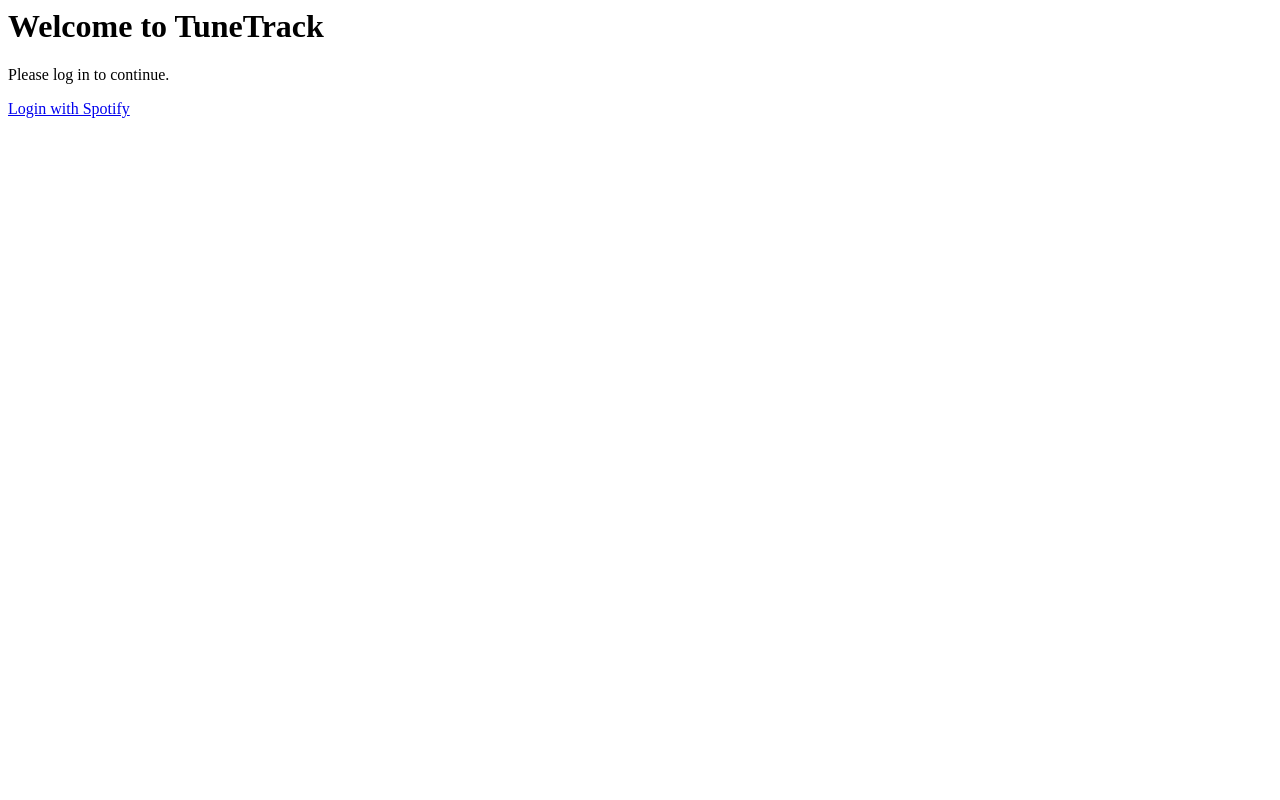
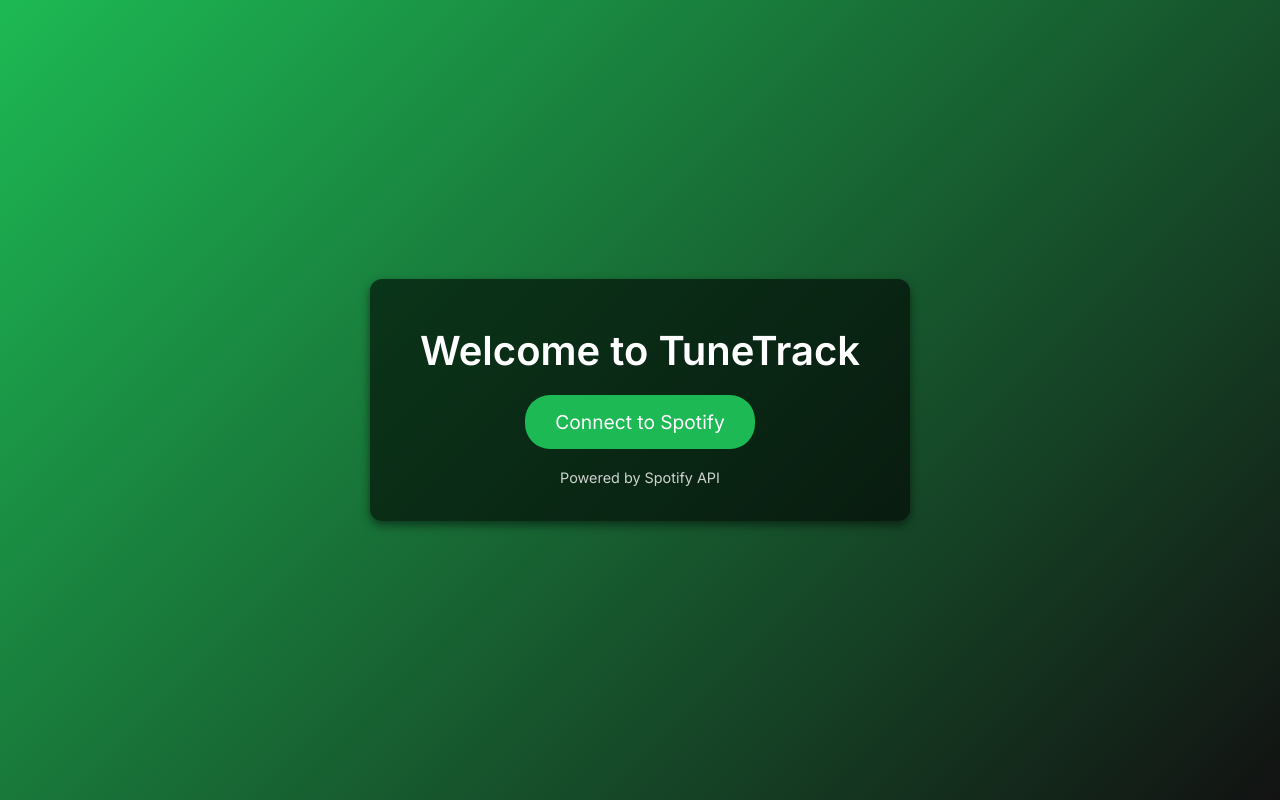
Before and after one commit to williamjones0471/TuneTrack, a Django app: page /login/ in a window 1280 px wide. Run offline with Django 5.2, Linux system fonts and the light colour scheme.

Commit message:
Add styling for the login page

```diff
--- a/musicapp/static/musicapp/styles.css
+++ b/musicapp/static/musicapp/styles.css
@@ -1,6 +1,6 @@
 body{
     padding: 10px;
-    background-color: #000000;
-    color: white;
+    /* background-color: #000000;
+    color: white; */
     margin-top: 1000px;
 }
--- a/musicapp/templates/musicapp/login.html
+++ b/musicapp/templates/musicapp/login.html
@@ -1,5 +1,74 @@
 {% block content %}
-  <h1>Welcome to TuneTrack</h1>
-  <p>Please log in to continue.</p>
-  <a href="{% url 'spotify_login' %}">Login with Spotify</a>
+<!DOCTYPE html>
+<html lang="en">
+<head>
+    <meta charset="UTF-8">
+    <meta name="viewport" content="width=device-width, initial-scale=1.0">
+    <title>Connect to Spotify</title>
+    <link href="https://fonts.googleapis.com/css2?family=Inter:wght@300;400;600&display=swap" rel="stylesheet">
+    <style>
+        /* General Reset */
+        body {
+            margin: 0;
+            padding: 0;
+            font-family: 'Inter', sans-serif;
+            background: linear-gradient(135deg, #1db954, #121212);
+            color: white;
+            display: flex;
+            justify-content: center;
+            align-items: center;
+            height: 100vh;
+        }
+
+        /* Container Styling */
+        .container {
+            text-align: center;
+            padding: 20px;
+            background: rgba(0, 0, 0, 0.6);
+            border-radius: 12px;
+            box-shadow: 0px 4px 10px rgba(0, 0, 0, 0.5);
+            max-width: 500px;
+            width: 90%;
+        }
+
+        /* Headline */
+        .container h1 {
+            font-size: 2.5rem;
+            margin-bottom: 20px;
+        }
+
+        /* Spotify Button */
+        .spotify-btn {
+            display: inline-block;
+            padding: 15px 30px;
+            font-size: 1.2rem;
+            color: #fff;
+            background-color: #1db954;
+            border: none;
+            border-radius: 25px;
+            text-decoration: none;
+            cursor: pointer;
+            transition: background 0.3s ease;
+        }
+
+        .spotify-btn:hover {
+            background-color: #1aa34a;
+        }
+
+        /* Footer/Other Text */
+        .footer-text {
+            margin-top: 20px;
+            font-size: 0.9rem;
+            opacity: 0.8;
+        }
+    </style>
+</head>
+<body>
+    <div class="container">
+        <h1>Welcome to TuneTrack</h1>
+        <a href="{% url 'spotify_login' %}" class="spotify-btn">Connect to Spotify</a>
+        <p class="footer-text">Powered by Spotify API</p>
+    </div>
+</body>
+</html>
 {% endblock %}
```
Also changed, not shown: db.sqlite3.
